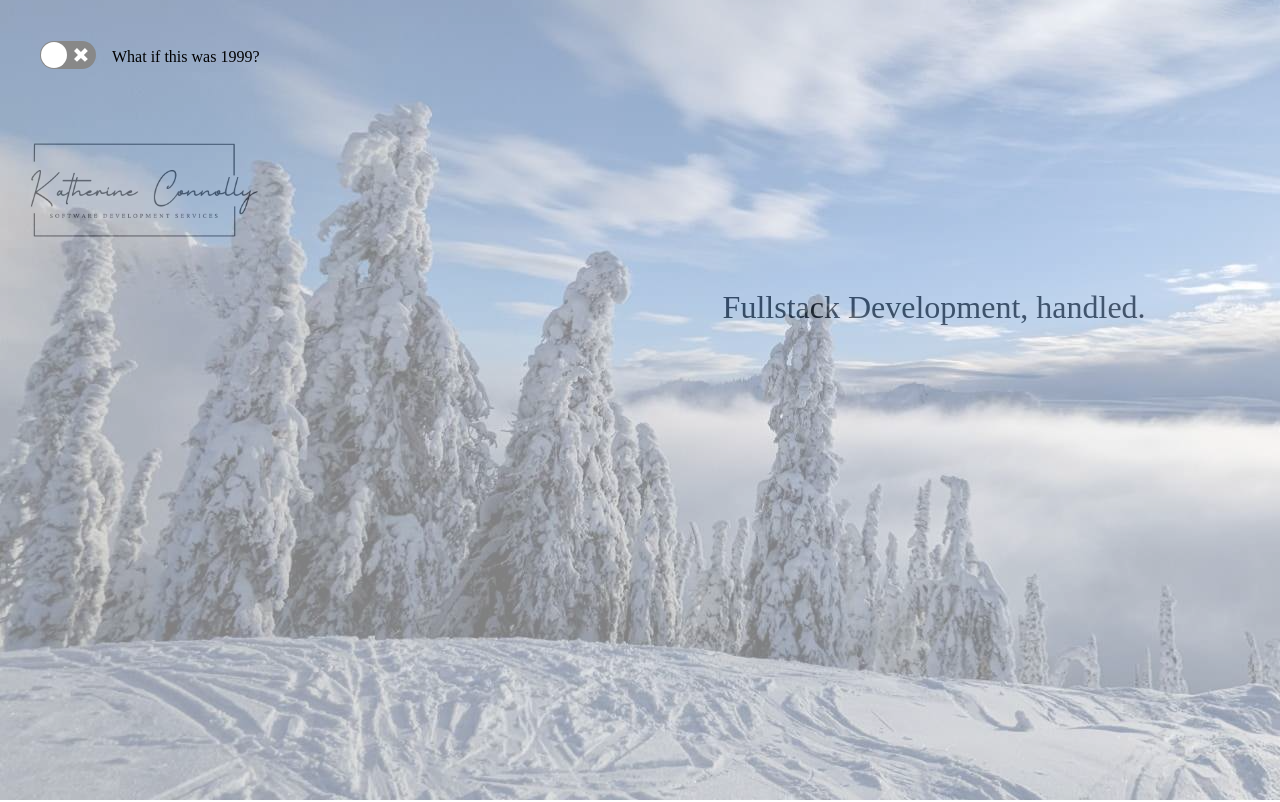
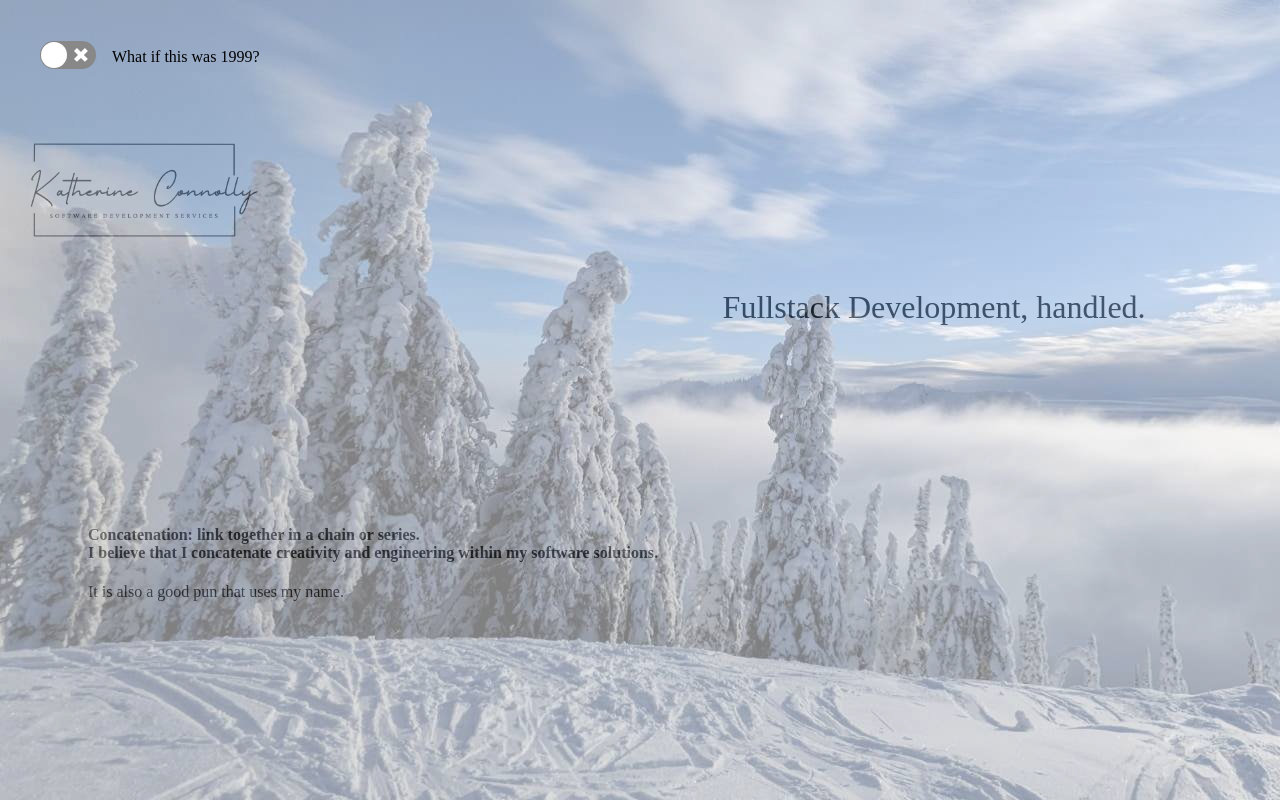
Before and after one commit to connkat/personal-site, a React (Create React App) app: page / in a window 1280 px wide. Shown: the top 802 px of the page. Built offline with nearby package versions, Linux system fonts and the light colour scheme.

Commit message:
explained the joke

```diff
--- a/public/index.html
+++ b/public/index.html
@@ -7,7 +7,10 @@
 		<meta name="theme-color" content="#000000" />
 
 		<meta prefix="og: http://ogp.me/ns#" property="og:title" content="Connkat: Software Development Handled">
-		<meta prefix="og: http://ogp.me/ns#" property="og:description" content="Software Development Handled">
+		<meta prefix="og: http://ogp.me/ns#" property="og:description" content="
+		Concatenation: link together in a chain or series. I believe
+		that I concatenate creativity and engineering within my software
+		solutions.">
 		<meta prefix="og: http://ogp.me/ns#" property="og:image" content="%PUBLIC_URL%/preview.png">
 		<meta
 			name="description"
--- a/src/components/default/Welcome.tsx
+++ b/src/components/default/Welcome.tsx
@@ -30,6 +30,16 @@ export default function Welcome({ isNineties, handle90sToggle }: WelcomeProps) {
 						Fullstack Development, handled.
 					</h1>
 				</div>
+				<div className="definition">
+					<h4>
+						Concatenation: link together in a chain or series. <br />I believe
+						that I concatenate creativity and engineering within my software
+						solutions.
+					</h4>
+					<p className="animate__animated animate__fadeIn">
+						It is also a good pun that uses my name.
+					</p>
+				</div>
 			</div>
 		</div>
 	);
--- a/src/styling/default/welcome.css
+++ b/src/styling/default/welcome.css
@@ -51,8 +51,24 @@
 		flex-direction: column;
 		align-items: start;
 	}
+	.definition {
+		padding-top: 5vh;
+		padding-left: 5vh;
+
+	}
+
 }
 
 .animate__animated.animate__fadeInUp {
-	--animate-duration: 5s;
+	--animate-duration: 3s;
 }
+
+.animate__animated.animate__fadeIn {
+	--animate-duration: 7s;
+
+}
+.definition {
+	padding-top: 20vh;
+	padding-left: 10vh;
+	color: rgb(57, 56, 56);
+}
```
